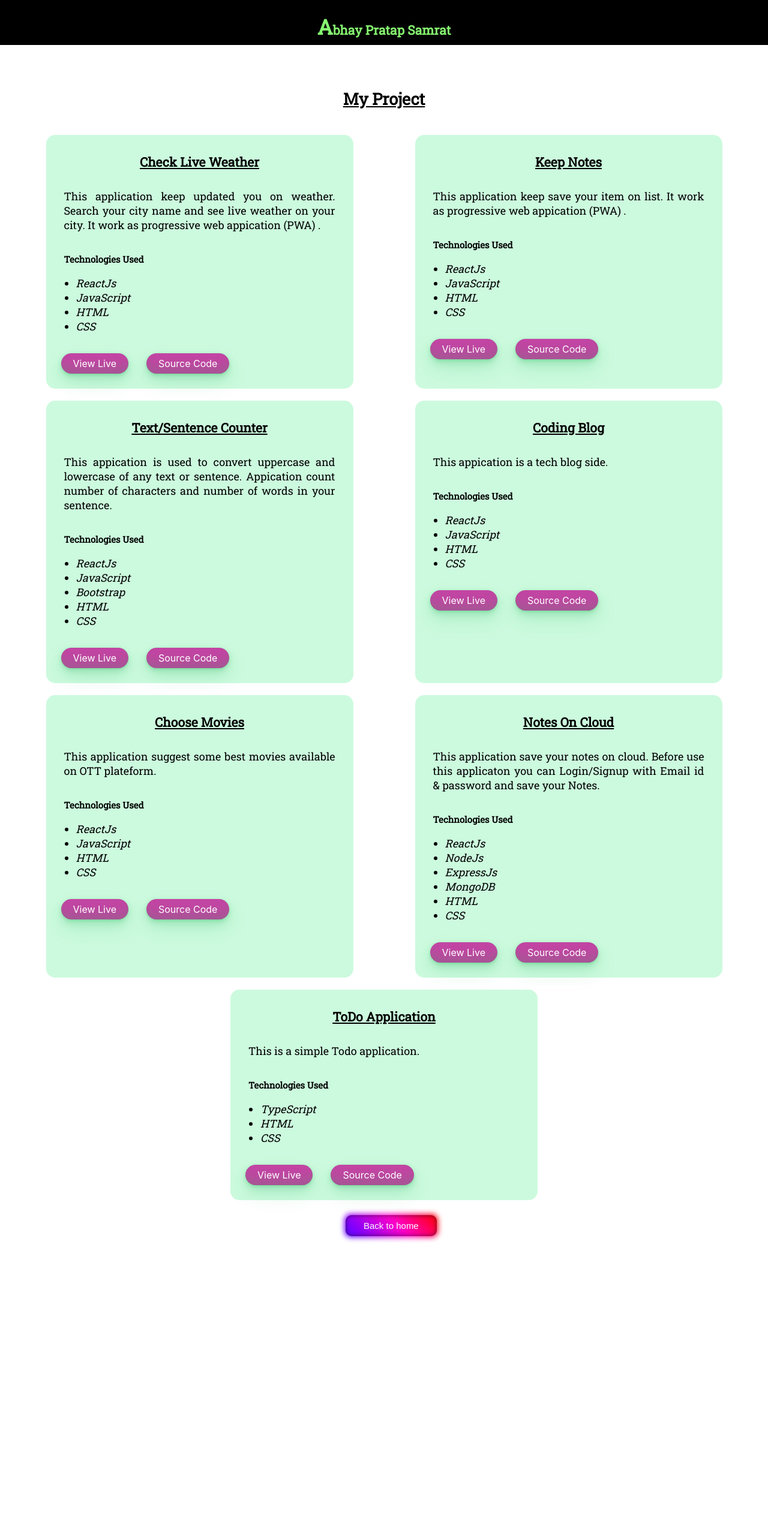
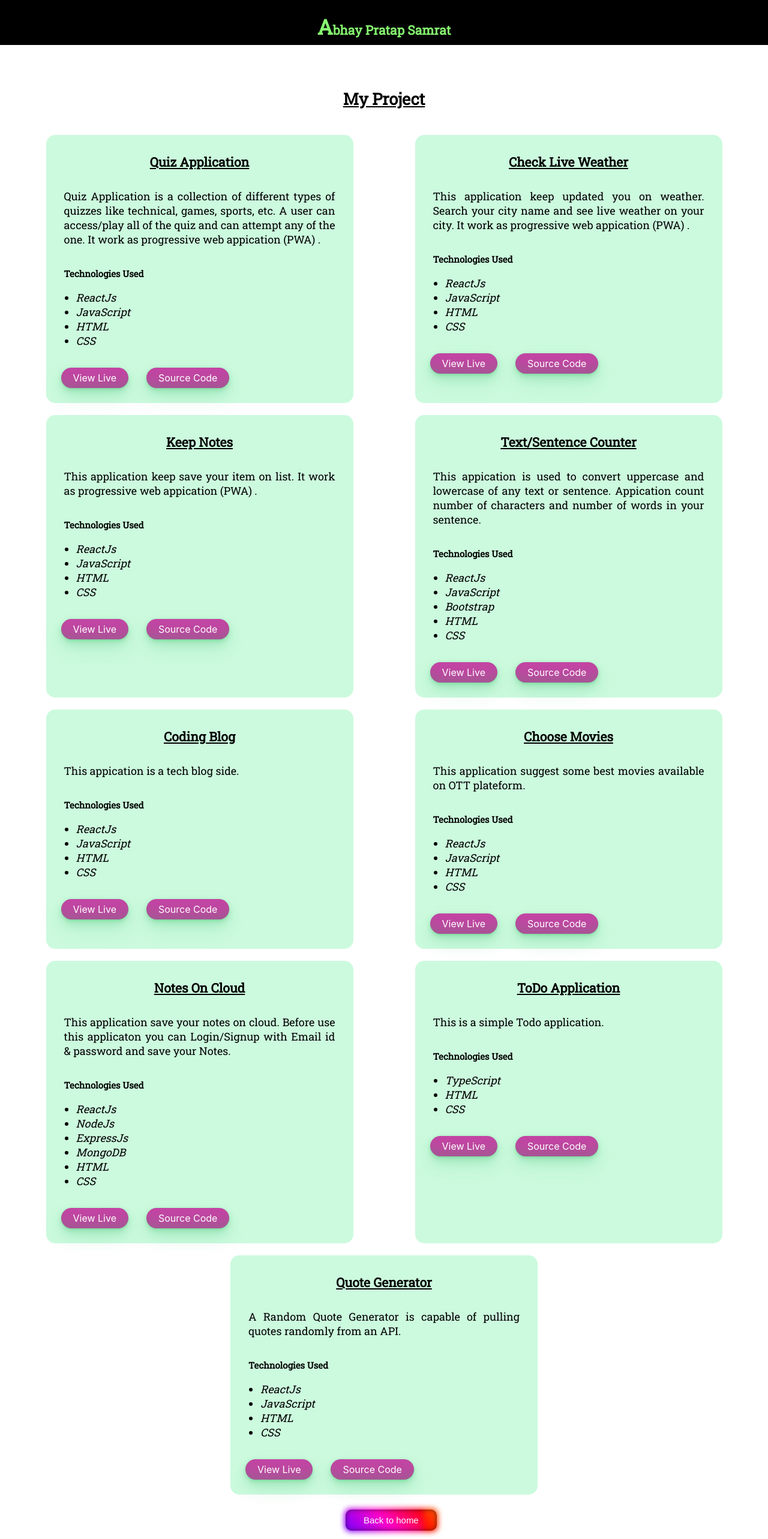
Before and after one commit to abhaypsamrat/Nextjs-Portfolio, a Next.js app: page /project in a window 1280 px wide. Shown: the top 2566 px of the page at 60% size. Before the commit the page ends 2104 px from the top, so only its background shows below. Built offline with nearby package versions, Linux system fonts and the light colour scheme.

Commit message:
updated projects

```diff
--- a/pages/project.js
+++ b/pages/project.js
@@ -10,6 +10,42 @@ export default function project() {
       <div className={styles.project}>
         <h2>My Project</h2>
         <div className={styles.plist}>
+          {/* 1 project */}
+          <div className={styles.list}>
+            <h3>Quiz Application</h3>
+            <p>
+              Quiz Application is a collection of different types of quizzes
+              like technical, games, sports, etc. A user can access/play all of
+              the quiz and can attempt any of the one. It work as progressive
+              web appication (PWA) .
+            </p>
+            <h5>Technologies Used</h5>
+            <i>
+              <ul>
+                <li>ReactJs</li>
+                <li>JavaScript</li>
+                <li>HTML</li>
+                <li>CSS</li>
+              </ul>
+            </i>
+            <a
+              href="https://quiz-application-live.netlify.app/"
+              passHref
+              target="_blank"
+              rel="noreferrer"
+            >
+              <button>View Live</button>
+            </a>
+
+            <a
+              href="https://github.com/abhaypsamrat/Quiz-Application"
+              passHref
+              target="_blank"
+              rel="noreferrer"
+            >
+              <button>Source Code</button>
+            </a>
+          </div>
           {/* 1 project */}
           <div className={styles.list}>
             <h3>Check Live Weather</h3>
@@ -245,6 +281,40 @@ export default function project() {
               <button>Source Code</button>
             </a>
           </div>
+          {/* 8 project */}
+
+          <div className={styles.list}>
+            <h3>Quote Generator</h3>
+            <p>
+              A Random Quote Generator is capable of pulling quotes randomly
+              from an API.
+            </p>
+            <h5>Technologies Used</h5>
+            <i>
+              <ul>
+                <li>ReactJs</li>
+                <li>JavaScript</li>
+                <li>HTML</li>
+                <li>CSS</li>
+              </ul>
+            </i>
+            <a
+              href="https://random-thougth.netlify.app/"
+              passHref
+              target="_blank"
+              rel="noreferrer"
+            >
+              <button>View Live</button>
+            </a>
+            <a
+              href="https://github.com/abhaypsamrat/Quotes-Generator"
+              passHref
+              target="_blank"
+              rel="noreferrer"
+            >
+              <button>Source Code</button>
+            </a>
+          </div>
         </div>
       </div>
       <span className={styles.gohome}>
```
